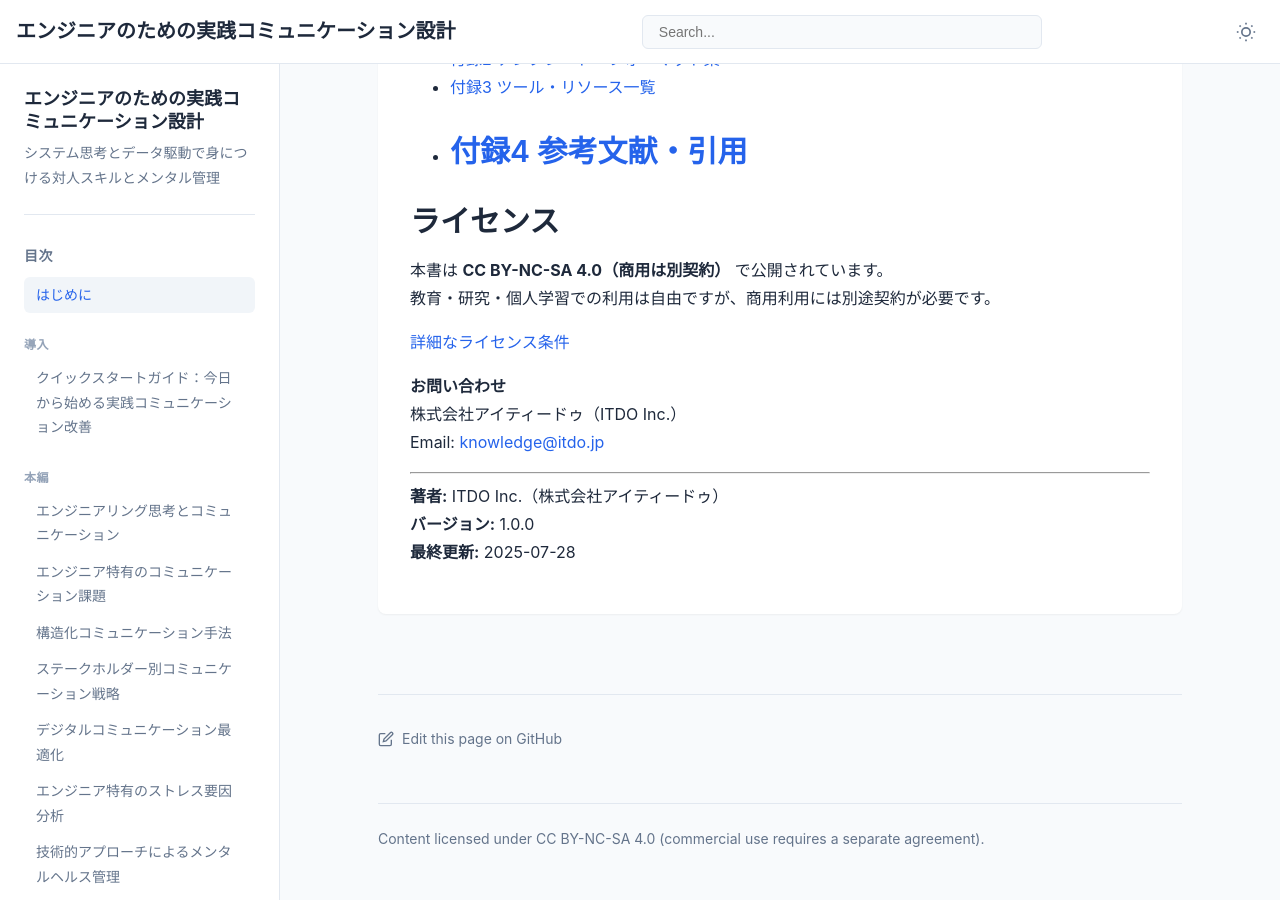
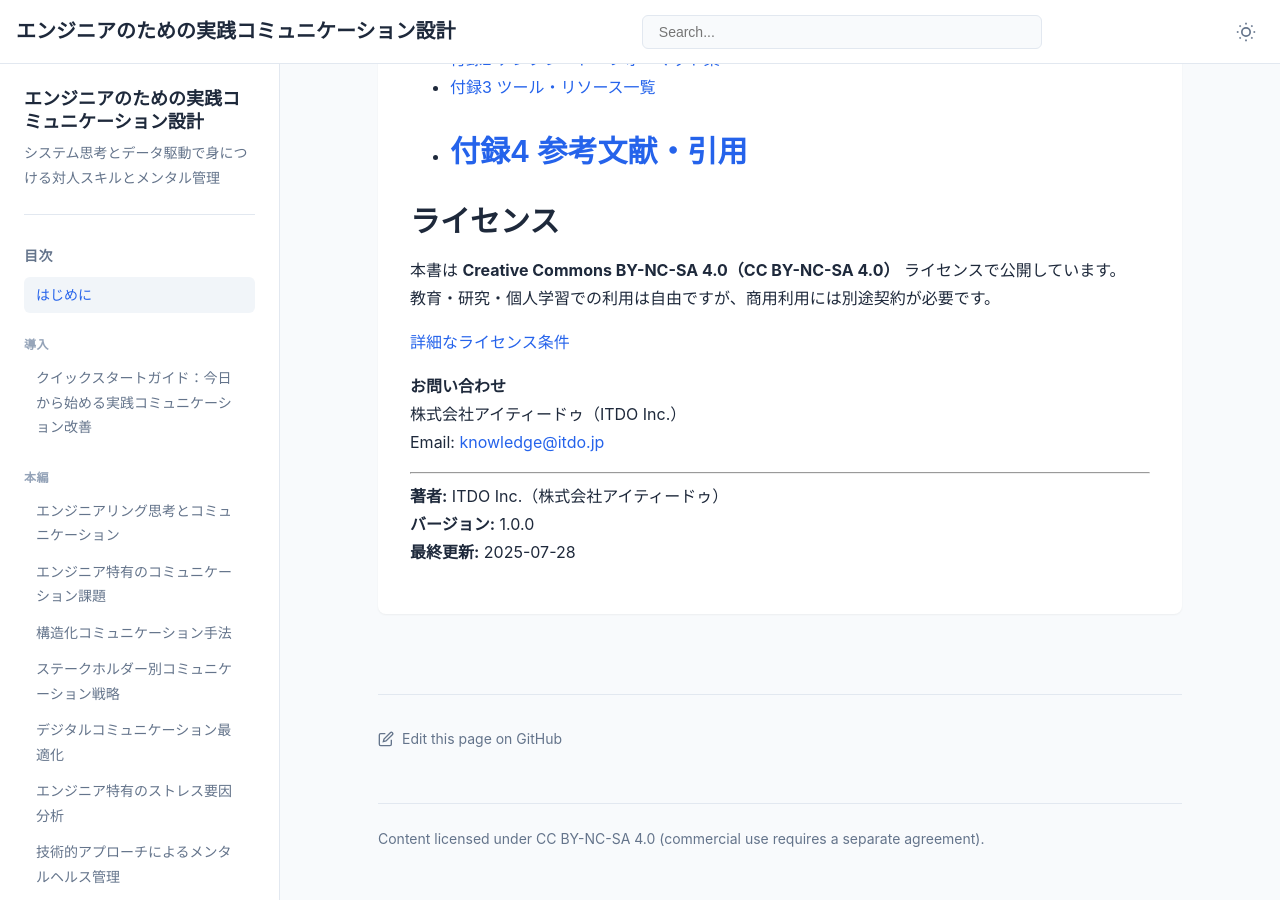
Before and after one commit to itdojp/IT-engineer-communication-book, a Jekyll site: the page built from docs/index.md, in a window 1280 px wide and 900 px high, scrolled down 2293 px. Built offline with Jekyll 4.4.1, drawn with Linux system fonts in a browser that asks for light colours.

Commit message:
docs: ライセンス表記を正式名称に統一

```diff
--- a/docs/index.md
+++ b/docs/index.md
@@ -76,7 +76,7 @@ permalink: /
 
 ## ライセンス
 
-本書は **CC BY-NC-SA 4.0（商用は別契約）** で公開されています。
+本書は **Creative Commons BY-NC-SA 4.0（CC BY-NC-SA 4.0）** ライセンスで公開しています。
 教育・研究・個人学習での利用は自由ですが、商用利用には別途契約が必要です。
 
 [詳細なライセンス条件](https://github.com/itdojp/it-engineer-knowledge-architecture/blob/main/LICENSE.md)
```
